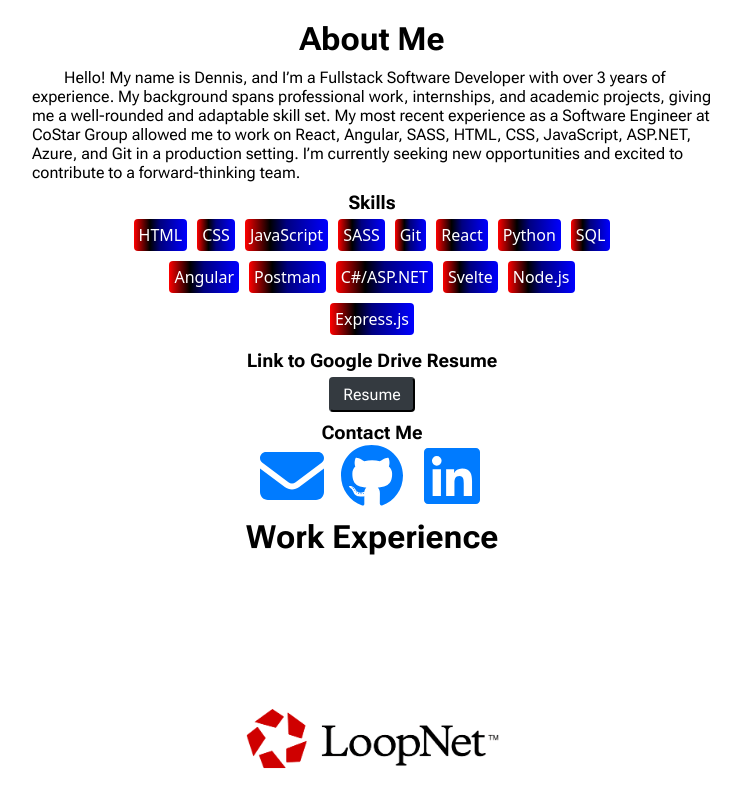
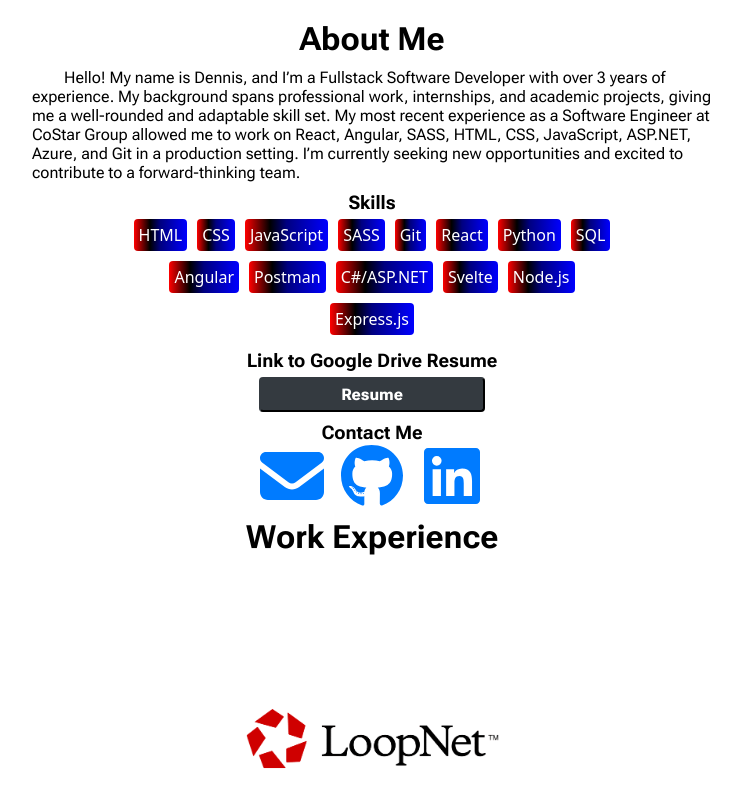
Before and after one commit to DennisHC/DennisHC.github.io, a React (Create React App) app: page / in a window 1280 px wide. Shown: the top 800 px of the page, without its empty margins (268-1009 px from the left). Built offline with nearby package versions, Linux system fonts and the light colour scheme; a web font is replaced by a local one.

Commit message:
Readjust Styling for Resume Button

```diff
--- a/src/styles/home.scss
+++ b/src/styles/home.scss
@@ -3,13 +3,13 @@
     background-color: #343a40;
     border-color: #343a40;
     text-align: center;
-    padding: .375rem .75rem;
+    padding: .375rem 5rem;
     border-radius: .25rem;
 
     a {
         font-size: 1rem;
         color: #fff;
-        font-weight: 400;
+        font-weight: 800;
         text-decoration: none;
     }
 }
```
